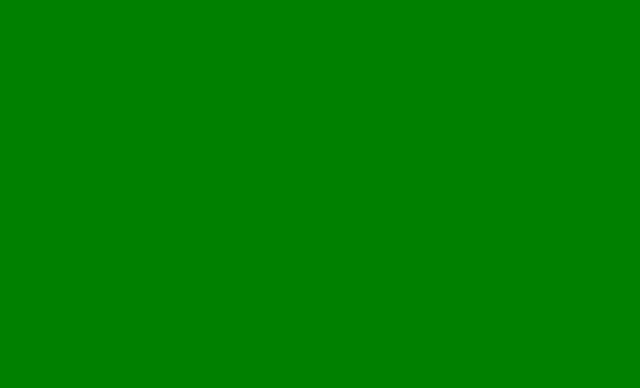
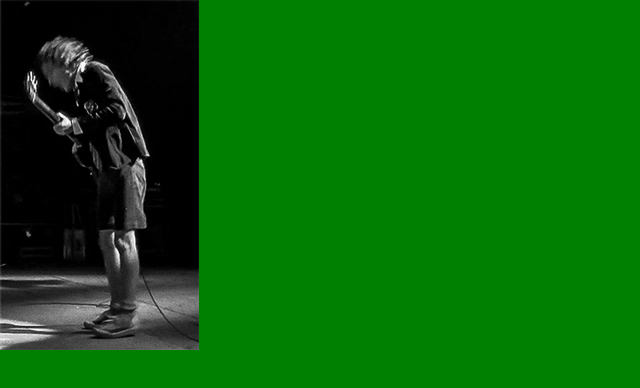
Before and after one commit to franciscotarango91/repositorioEjercicioCoder, a plain HTML site: page index.html in a window 1280 px wide. Shown: the whole page, without its empty margins (0-640 px from the left). Drawn offline with Linux system fonts and the light colour scheme.

Commit message:
Agregando imagen de Angus al index

```diff
--- a/index.html
+++ b/index.html
@@ -7,7 +7,9 @@
   </head>
   <body>
 
-
+    <div>
+      <img src="angus.gif" alt="Angus">
+    </div>
 
   </body>
 </html>
```
Also changed, not shown: angus.gif (added).
